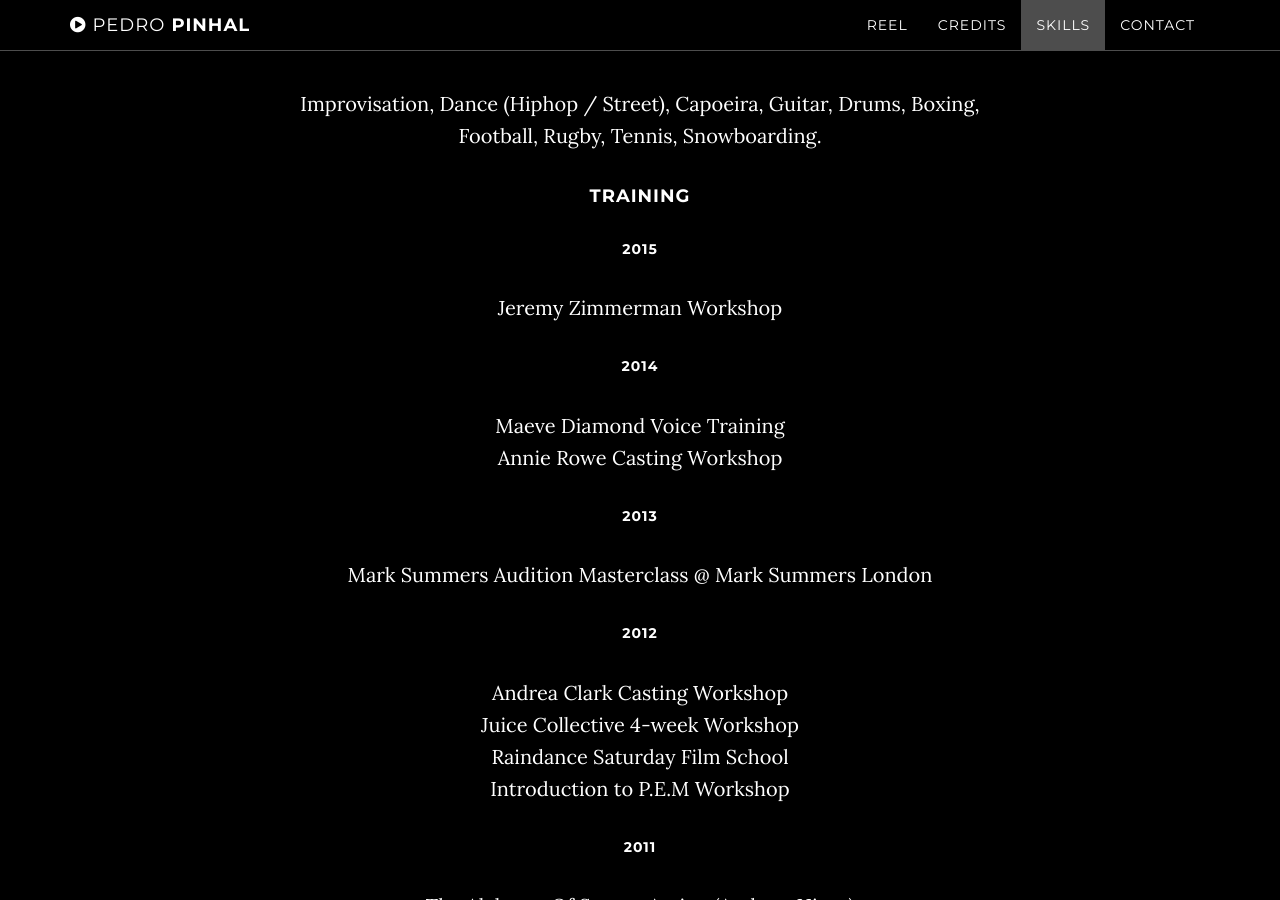
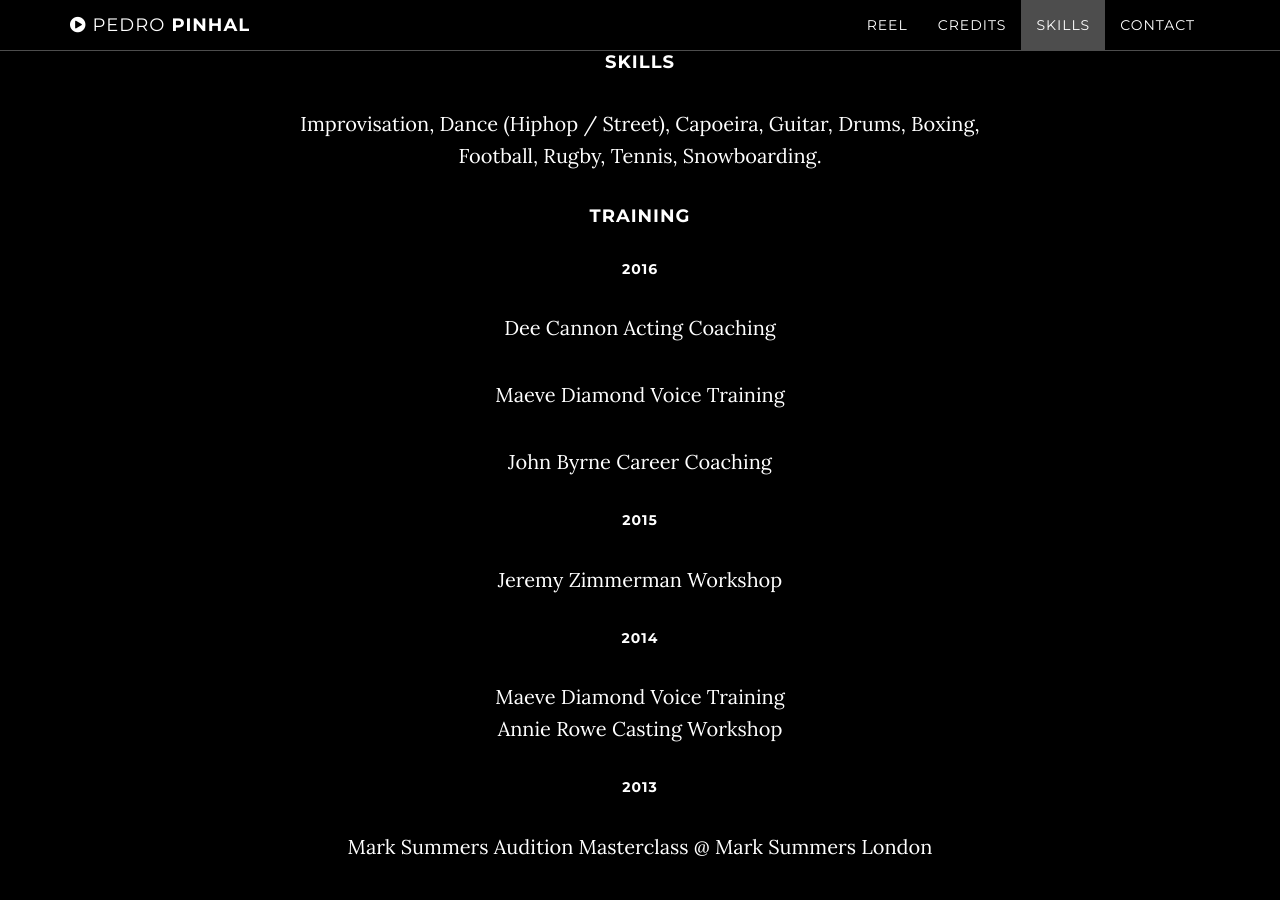
Before and after one commit to pedropinhal/ActingProfile, a Jekyll site: the page built from index.html, in a window 1280 px wide and 900 px high, scrolled down 4805 px. Built offline with Jekyll 4.4.1, drawn with Linux system fonts in a browser that asks for light colours.

Commit message:
more stuff

```diff
--- a/_includes/credits.html
+++ b/_includes/credits.html
@@ -1,7 +1,6 @@
 <!-- Credit Section -->
 <section id="credits" class="content-section text-center">
-  <div class="download-section">
-    <div class="container">
+  <div class="container">
       <div class="col-lg-12">
         <h2 class="page-header">Credits</h2>
         <h3>Theatre</h3>
@@ -64,6 +63,5 @@
           <br /> Bartender, Postcards from London / Skillset Film Lab / Actor’s Centre / Sarah Walker</p>
 
       </div>
-    </div>
   </div>
 </section>
--- a/_includes/reel.html
+++ b/_includes/reel.html
@@ -1,6 +1,6 @@
 <!-- Reel Section -->
 <section id="reel" class="container content-section text-center">
-  <div class="row">
+  <div class="row" >
     <div class="col-lg-12">
       <h2>Reel</h2>
 
@@ -39,21 +39,27 @@
           margin: 94px 20px 20px 20px;
         }
       </style>
-      <a class="lightbox" href="img/headshots/06.jpg" data-toggle="lightbox" data-gallery="multiimages" data-title="Headshot">
-        <img src="img/headshots/06-thumb.jpg" />
+      <a class="lightbox" href="img/headshots/2545.jpg" data-toggle="lightbox" data-gallery="multiimages" data-title="Headshot">
+        <img src="img/headshots/2545-thumb.jpg" />
       </a>
 
-      <a class="lightbox" href="img/headshots/05.jpg" data-toggle="lightbox" data-gallery="multiimages" data-title="Headshot">
-        <img src="img/headshots/05-thumb.jpg" />
+      <a class="lightbox" href="img/headshots/2449.jpg" data-toggle="lightbox" data-gallery="multiimages" data-title="Headshot">
+        <img src="img/headshots/2449-thumb.jpg" />
       </a>
 
-      <a class="lightbox" href="img/headshots/04.jpg" data-toggle="lightbox" data-gallery="multiimages" data-title="Headshot">
-        <img src="img/headshots/04-thumb.jpg" />
+      <a class="lightbox" href="img/headshots/2609.jpg" data-toggle="lightbox" data-gallery="multiimages" data-title="Headshot">
+        <img src="img/headshots/2609-thumb.jpg" />
       </a>
 
-      <a class="lightbox" href="img/headshots/02.jpg" data-toggle="lightbox" data-gallery="multiimages" data-title="Headshot">
-        <img src="img/headshots/02-thumb.jpg" />
+
+      <a class="lightbox" href="img/headshots/2559.jpg" data-toggle="lightbox" data-gallery="multiimages" data-title="Headshot">
+        <img src="img/headshots/2559-thumb.jpg" />
       </a>
+
+      <a class="lightbox" href="img/headshots/2653.jpg" data-toggle="lightbox" data-gallery="multiimages" data-title="Headshot">
+        <img src="img/headshots/2653-thumb.jpg" />
+      </a>
+
 
       <a class="lightbox" href="img/theatre/ripley_1441.jpg" data-toggle="lightbox" data-gallery="multiimages" data-title="The Talented Mr Ripley">
         <img src="img/theatre/ripley_1441-thumb.jpg" />
--- a/_includes/skills.html
+++ b/_includes/skills.html
@@ -11,6 +11,11 @@
       <h4>Skills</h4>
       <p>Improvisation, Dance (Hiphop / Street), Capoeira, Guitar, Drums, Boxing, Football, Rugby, Tennis, Snowboarding.</p>
       <h4>Training</h4>
+      <h5>2016</h5>
+      <p>Dee Cannon Acting Coaching</p>
+      <p>Maeve Diamond Voice Training</p>
+      <p>John Byrne Career Coaching</p>
+
       <h5>2015</h5>
       <p>Jeremy Zimmerman Workshop</p>
       <h5>2014</h5>
```
Also changed, not shown: _includes/css/grayscale.css (+1 -14 lines), img/bg3.jpg (added), img/headshots/2449-thumb.jpg (added), img/headshots/2449.jpg (added), img/headshots/2545-thumb.jpg (added), img/headshots/2545.jpg (added), img/headshots/2559-thumb.jpg (added), img/headshots/2559.jpg (added), img/headshots/2609-thumb.jpg (added), img/headshots/2609.jpg (added), img/headshots/2653-thumb.jpg (added), img/headshots/2653.jpg (added), 1 other file.
